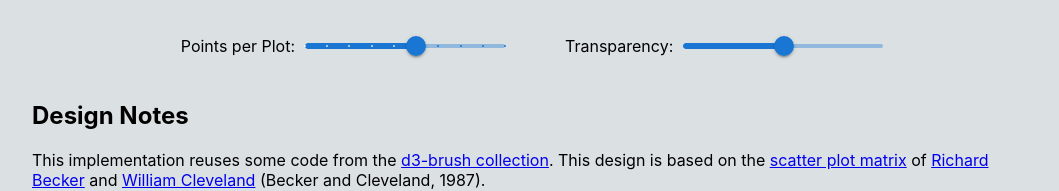
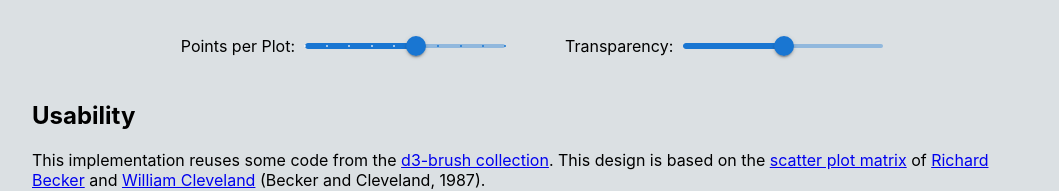
Before and after one commit to hemanrobinson/fast-brushing, a React (Create React App) app: page / in a window 1280 px wide. Shown: the part 1059-1250 px from the top of the page, without its empty margins (108-1167 px from the left). Built offline with nearby package versions, Linux system fonts and the light colour scheme.

Commit message:
Improve title

```diff
--- a/src/App.js
+++ b/src/App.js
@@ -47,7 +47,7 @@ const App = () => {
                     onChange={( event, value ) => { Matrix.clear(); setOpacity( 1 - value ); }} />
             </div>
             <div className="Description">
-                <h2>Design Notes</h2>
+                <h2>Usability</h2>
                 <p>
                 This implementation reuses some code from the <a href="https://observablehq.com/collection/@d3/d3-brush">d3-brush collection</a>.  This design is based on the <a href="http://www.sci.utah.edu/~kpotter/Library/Papers/becker:1987:BS/index.html">scatter plot matrix</a> of <a href="https://www.researchgate.net/scientific-contributions/Richard-A-Becker-7076158">Richard Becker</a> and <a href="https://www.cerias.purdue.edu/site/people/faculty/view/709">William Cleveland</a> (Becker and Cleveland, 1987).
                 </p>
```
Also changed, not shown: 1 other file (tests, documents, lock files or other folders).
